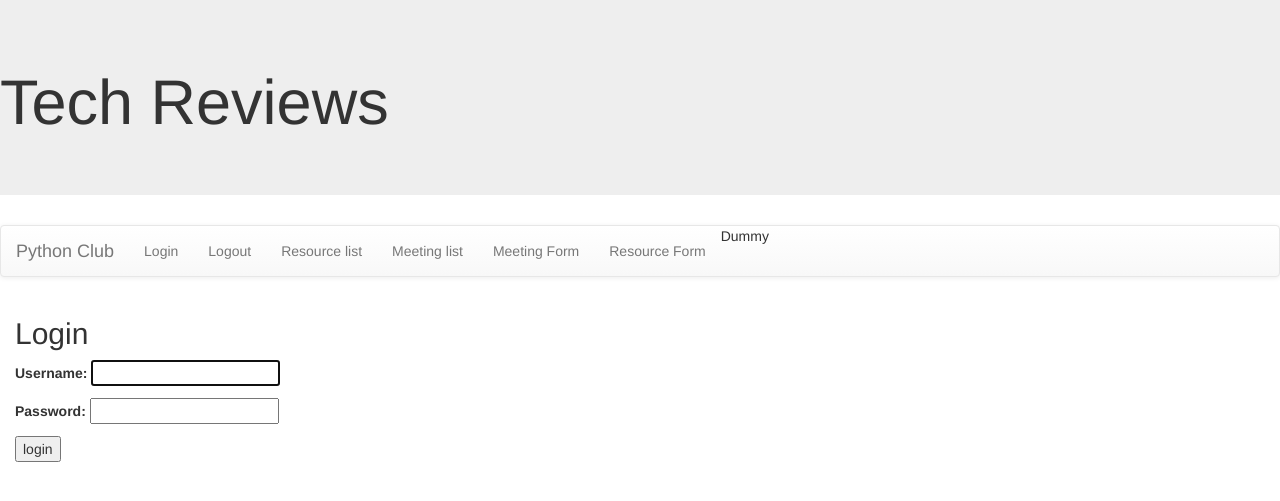
After one commit to hoohooprog/PythonClub, a Django app: page /accounts/login/ in a window 1280 px wide. The commit adds this page. Shown: the top 501 px of the page. Run offline with Django 4.2, Linux system fonts and the light colour scheme; parts of the project's set-up code (start-up, migrations or seed data) failed here and were passed over; some libraries are stand-ins or nearby versions.

Commit message:
added auth to forms and login/logout user w/ messages

```diff
--- a/Club/templates/base.html
+++ b/Club/templates/base.html
@@ -16,6 +16,8 @@
 <a class="navbar-brand" href="{% url 'index' %}">Python Club</a>
 </div>
 <ul class="nav navbar-nav">
+<li><a href="{% url 'login' %}">Login</a></li>
+<li><a href="{% url 'logout' %}">Logout</a></li>
 <li><a href="{% url 'resource' %}"> Resource list </a></li>
 <li><a href="{% url 'meetings_list' %}">Meeting list</a></li>
 <li><a href="{% url 'meetingForm' %}">Meeting Form </a></li>
--- /dev/null
+++ b/Club/templates/club/index.html
@@ -0,0 +1,4 @@
+{% extends 'base.html' %}
+{% block content %}
+<p>Welcome to Python Club </p>
+{% endblock %}
--- /dev/null
+++ b/Club/templates/loginmessage.html
@@ -0,0 +1,6 @@
+{% extends 'base.html' %}
+{% block content %}
+<h2>Thank you</h2>
+<p>Thank you for loggin in.</p>
+
+{% endblock %}
--- /dev/null
+++ b/Club/templates/logoutmessage.html
@@ -0,0 +1,6 @@
+{% extends 'base.html' %}
+{% block content %}
+<h2> Goodbye </h2>
+<p>You are now logged out.</p>
+
+{% endblock %}
--- /dev/null
+++ b/Club/templates/registration/login.html
@@ -0,0 +1,10 @@
+{% extends 'base.html' %}
+{% block content %}
+<h2> Login </h2>
+<form method="Post">
+    {% csrf_token %}
+    {{form.as_p }}
+    <button type="submit">login</button>
+</form>
+
+{% endblock %}
--- a/Club/urls.py
+++ b/Club/urls.py
@@ -9,4 +9,7 @@ urlpatterns = [
     path('meetingdetails/<int:id>', views.meetingdetails, name='meetingdetails'),
     path('newResource', views.newResource, name='resourceForm' ),
     path('newMeeting', views.newMeeting, name='meetingForm'),
+    path('loginmessage', views.loginmessage, name='loginmessage'),
+    path('logoutmessage',views.logoutmessage, name='logoutmessage'),
+
 ]
--- a/PythonClub/settings.py
+++ b/PythonClub/settings.py
@@ -124,6 +124,9 @@ USE_TZ = True
 
 STATIC_URL = 'static/'
 
+LOGIN_REDIRECT_URL='loginmessage'
+LOGOUT_REDIRECT_URL='logoutmessage'
+
 # Default primary key field type
 # https://docs.djangoproject.com/en/4.0/ref/settings/#default-auto-field
 
--- a/PythonClub/urls.py
+++ b/PythonClub/urls.py
@@ -13,10 +13,11 @@ Including another URLconf
     1. Import the include() function: from django.urls import include, path
     2. Add a URL to urlpatterns:  path('blog/', include('blog.urls'))
 """
-from django.contrib import admin
+from django.contrib import admin, auth
 from django.urls import path,include
 
 urlpatterns = [
     path('admin/', admin.site.urls),
-    path('Club/', include('Club.urls') )
+    path('Club/', include('Club.urls') ),
+    path('accounts/', include('django.contrib.auth.urls')),
 ]
```
Also changed, not shown: Club/views.py (+10 -0 lines).
